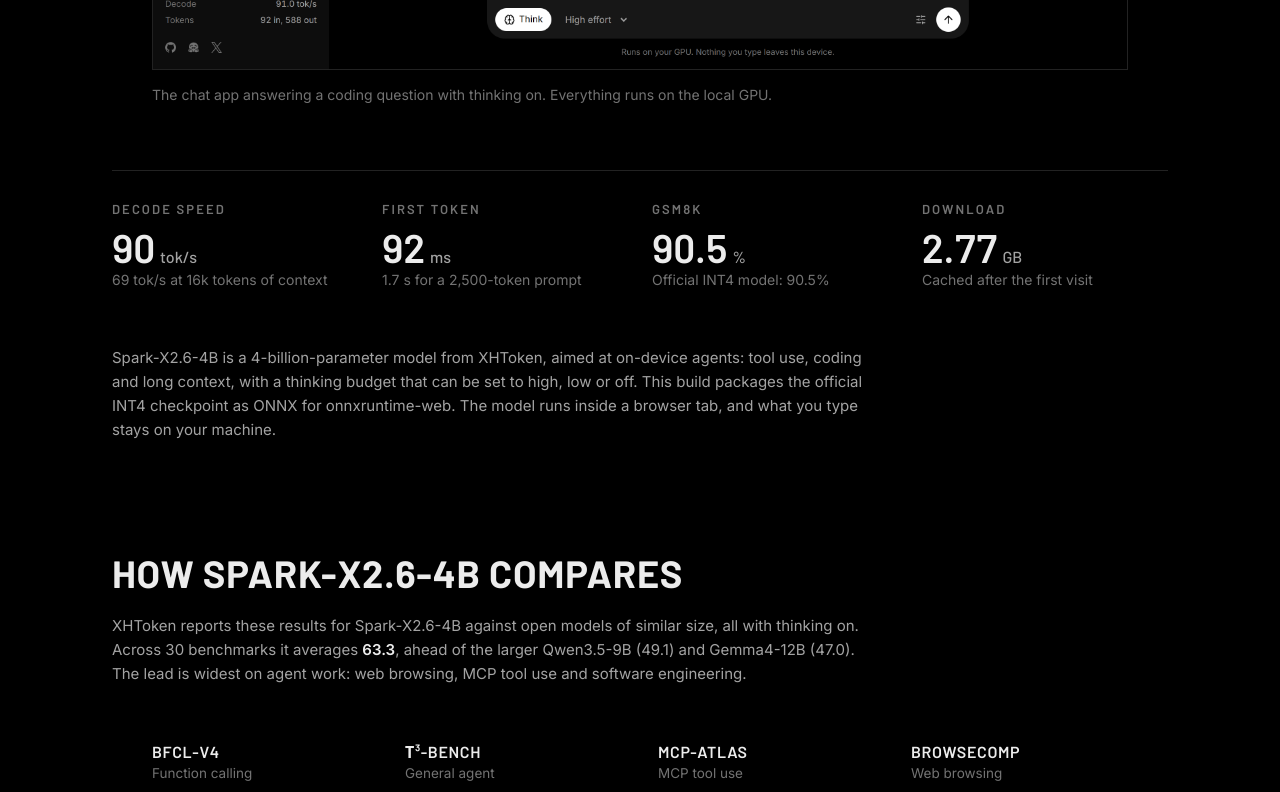
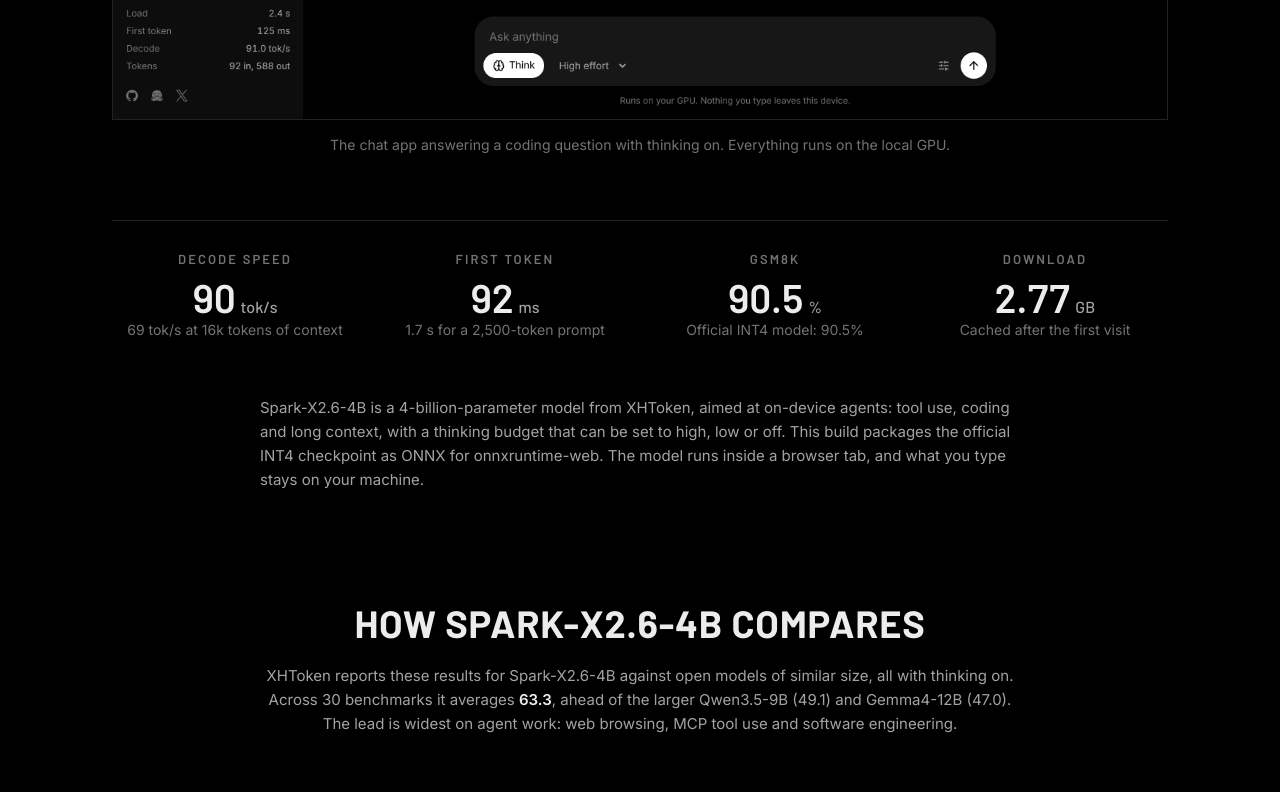
Before and after one commit to mohdmahmodi/Spark-X2.6-4B-onnx-webgpu, a website with bundled scripts: page web/benchmarks.html in a window 1280 px wide. Shown: the part 1240-2032 px from the top of the page. Built offline with nearby package versions, Linux system fonts and the light colour scheme.

Commit message:
Benchmarks page: centered hero, headings, intros and captions in one reading column

```diff
--- a/web/assets/site.css
+++ b/web/assets/site.css
@@ -63,26 +63,27 @@ a:hover { text-decoration-color: currentColor; }
 .btn .icon { width: 16px; height: 16px; }
 
 /* hero */
-.hero { max-width: var(--wide); margin: 0 auto; padding: 120px 32px 0; }
+.hero { max-width: var(--wide); margin: 0 auto; padding: 120px 32px 0; text-align: center; }
 .eyebrow { font-size: 14px; font-weight: 600; letter-spacing: 0.18em; text-transform: uppercase; color: var(--text-2); }
 .hero h1 { margin-top: 18px; font-size: clamp(56px, 10vw, 128px); font-weight: 700; line-height: 0.95; letter-spacing: 0.01em; text-transform: uppercase; }
 .hero .tagline { margin-top: 18px; font-family: var(--display); font-size: clamp(18px, 2.2vw, 24px); font-weight: 500; letter-spacing: 0.16em;
   text-transform: uppercase; color: var(--text); }
 /* the copy block is as wide as the title; the lead paragraph fills that width instead of setting it */
-.hero-copy { width: fit-content; max-width: 100%; }
+.hero-copy { width: fit-content; max-width: 100%; margin: 0 auto; }
 .hero .lead { width: 0; min-width: 100%; margin-top: 28px; font-size: 18px; line-height: 1.65; color: var(--text-2); }
-.hero .actions { display: flex; flex-wrap: wrap; gap: 14px; margin-top: 40px; }
+.hero .actions { display: flex; flex-wrap: wrap; justify-content: center; gap: 14px; margin-top: 40px; }
 .byline { margin-top: 28px; font-family: var(--display); font-size: 13.5px; font-weight: 600; letter-spacing: 0.16em; text-transform: uppercase; color: var(--text-3); }
 .byline a { color: var(--text-2); text-decoration: none; }
 .byline a:hover { color: var(--text); }
 
 /* article column */
 .article { max-width: var(--wide); margin: 0 auto; padding: 0 32px 120px; }
-.article > * { max-width: var(--measure); }
+.article > * { max-width: var(--measure); margin-left: auto; margin-right: auto; }
 .article > .wide { max-width: none; }
+.article h2, .article > h3, .article h2 + p { text-align: center; }
 .article h2 { margin-top: 112px; font-size: clamp(28px, 3.2vw, 38px); font-weight: 700; line-height: 1.05; letter-spacing: 0.02em; text-transform: uppercase; }
 .article h3 { margin-top: 44px; font-family: var(--display); font-size: 21px; font-weight: 600; letter-spacing: 0.04em; text-transform: uppercase; }
-.article p { margin: 20px 0 0; color: var(--text-2); }
+.article p { margin: 20px auto 0; color: var(--text-2); }
 .article p strong { color: var(--text); font-weight: 600; }
 .article ul { padding-left: 1.2em; color: var(--text-2); }
 .article li { margin: 10px 0; }
@@ -91,8 +92,8 @@ a:hover { text-decoration-color: currentColor; }
 /* figures */
 .figure-block { margin-top: 56px; }
 .figure-block > img { display: block; width: 100%; height: auto; border: 1px solid var(--line); }
-figcaption { margin-top: 14px; font-size: 14px; line-height: 1.55; color: var(--text-3); }
-.key-numbers { display: grid; grid-template-columns: repeat(4, minmax(0, 1fr)); gap: 24px; margin: 64px 0 56px; padding-top: 28px; border-top: 1px solid var(--line); }
+figcaption { max-width: var(--measure); margin: 14px auto 0; font-size: 14px; line-height: 1.55; color: var(--text-3); text-align: center; }
+.key-numbers { display: grid; grid-template-columns: repeat(4, minmax(0, 1fr)); gap: 24px; margin: 64px auto 56px; text-align: center; padding-top: 28px; border-top: 1px solid var(--line); }
 .key-numbers .label { font-size: 13px; font-weight: 600; letter-spacing: 0.16em; text-transform: uppercase; color: var(--text-3); }
 .key-numbers .value { margin: 6px 0 2px; font-size: 40px; font-weight: 600; line-height: 1.05; color: var(--text); font-variant-numeric: tabular-nums; }
 .key-numbers .value small { margin-left: 5px; font-size: 16px; font-weight: 500; color: var(--text-2); }
@@ -106,7 +107,7 @@ figcaption { margin-top: 14px; font-size: 14px; line-height: 1.55; color: var(--
 .legend i { width: 14px; height: 14px; border-radius: 2px; }
 .multiples { display: grid; grid-template-columns: repeat(4, minmax(0, 1fr)); gap: 40px 36px; }
 .multiples.pair { grid-template-columns: repeat(2, minmax(0, 1fr)); gap: 40px 56px; }
-.multiples h3 { margin: 0; font-size: 16px; }
+.multiples h3 { margin: 0; font-size: 16px; text-align: left; }
 .multiples .task { margin: 2px 0 8px; font-size: 13.5px; color: var(--text-3); }
 .tooltip { position: fixed; z-index: 10; padding: 6px 10px; border-radius: 6px; background: var(--surface-3); color: var(--text); font-size: 13px;
   white-space: nowrap; pointer-events: none; opacity: 0; }
```
Also changed, not shown: model-card/assets/accuracy.png, model-card/assets/hero.png, model-card/assets/quality.png, model-card/assets/results.png, model-card/assets/speed.png, model-card/assets/summary.png.
